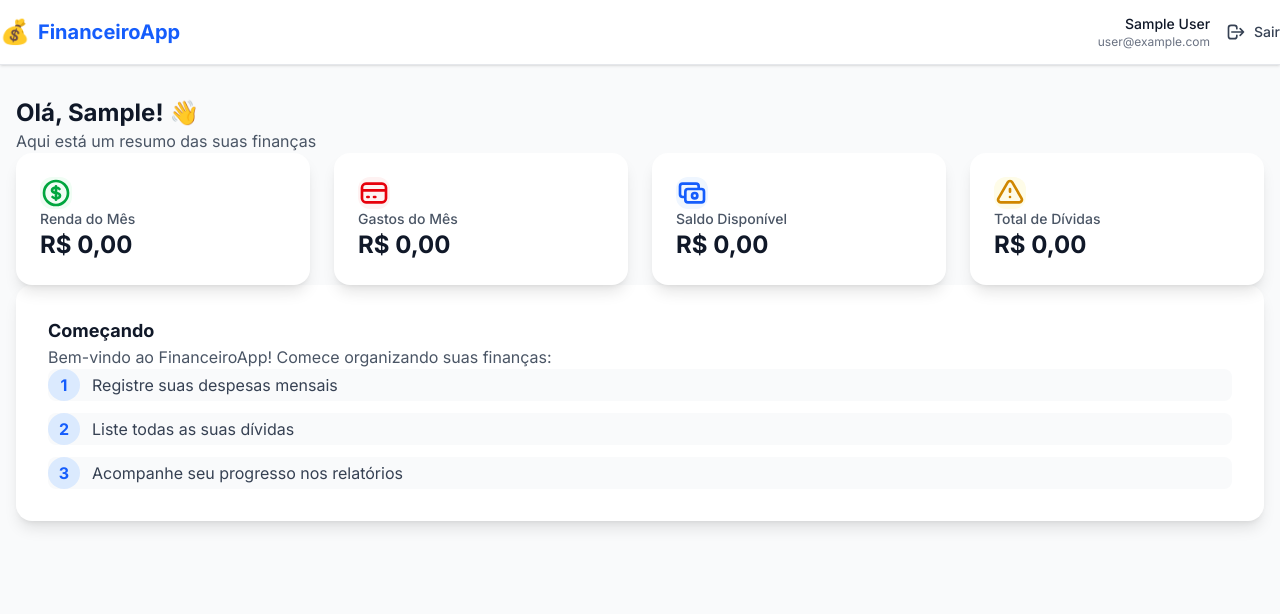
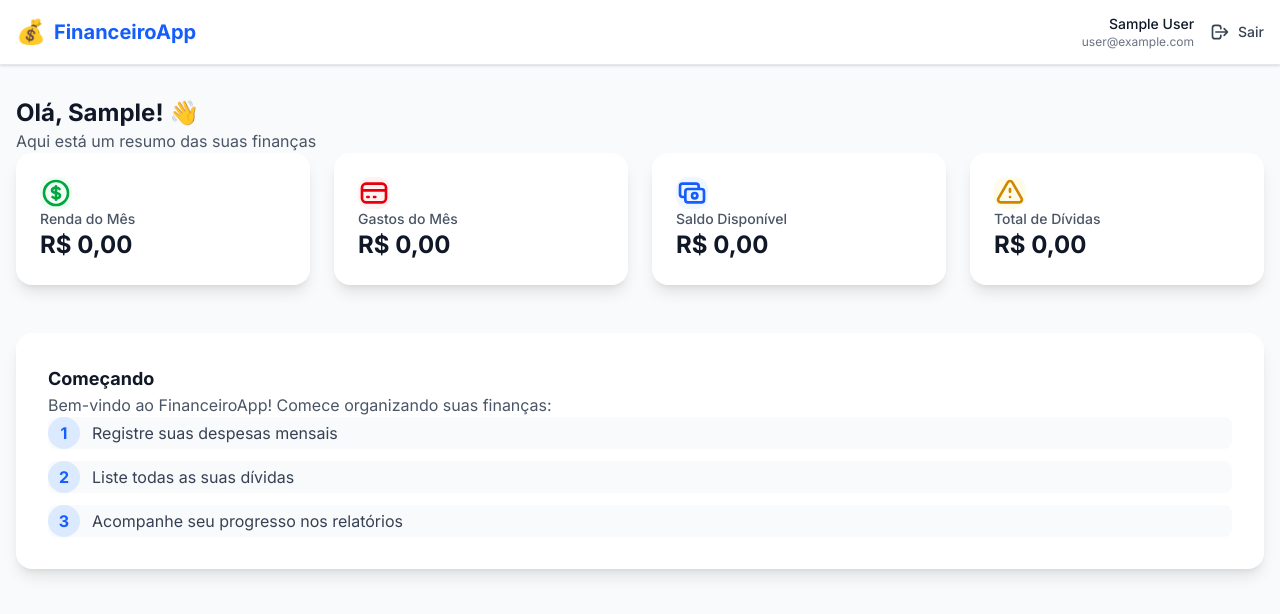
Before and after one commit to rafSnow/financeiro, a React (Vite) app: page /dashboard in a window 1280 px wide. Shown: the top 614 px of the page. Built offline with nearby package versions, Linux system fonts and the light colour scheme; no server answers; the database is empty; sample sign-in values are in the browser's storage.

Commit message:
fix: Centralizar Header e aumentar espaçamento
- Header agora usa estilo inline para centralizar (maxWidth: 80rem)
- Aumentado espaço vertical entre cards de resumo e seção Começando (3rem)

```diff
--- a/src/components/Header.jsx
+++ b/src/components/Header.jsx
@@ -22,7 +22,7 @@ const Header = () => {
 
   return (
     <header className="bg-white shadow-sm border-b border-gray-200">
-      <div className="max-w-7xl mx-auto px-4 sm:px-6 lg:px-8">
+      <div style={{ maxWidth: '80rem', margin: '0 auto', padding: '0 1rem' }}>
         <div className="flex justify-between items-center h-16">
           {/* Logo */}
           <div className="flex items-center gap-2">
--- a/src/pages/Dashboard.jsx
+++ b/src/pages/Dashboard.jsx
@@ -106,7 +106,10 @@ const Dashboard = () => {
         </div>
 
         {/* Cards de resumo */}
-        <div className="grid grid-cols-1 sm:grid-cols-2 lg:grid-cols-4 gap-6 mb-8">
+        <div
+          className="grid grid-cols-1 sm:grid-cols-2 lg:grid-cols-4 gap-6"
+          style={{ marginBottom: '3rem' }}
+        >
           {summaryCards.map((card, index) => (
             <div
               key={index}
```
